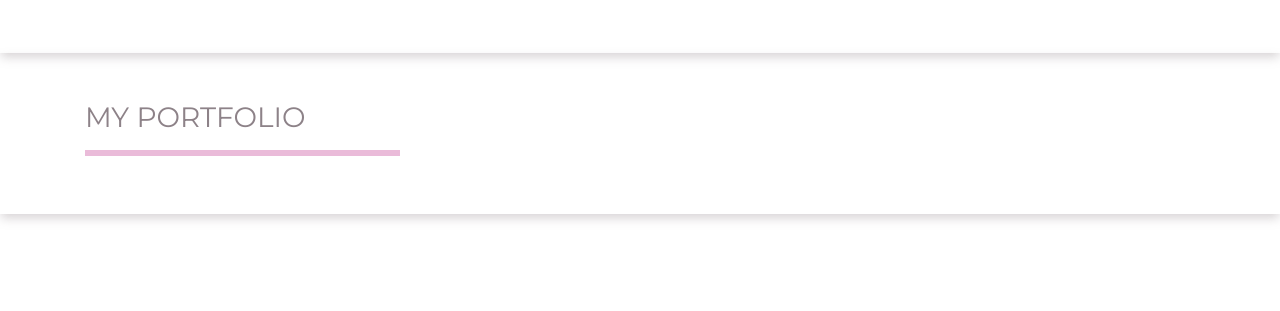
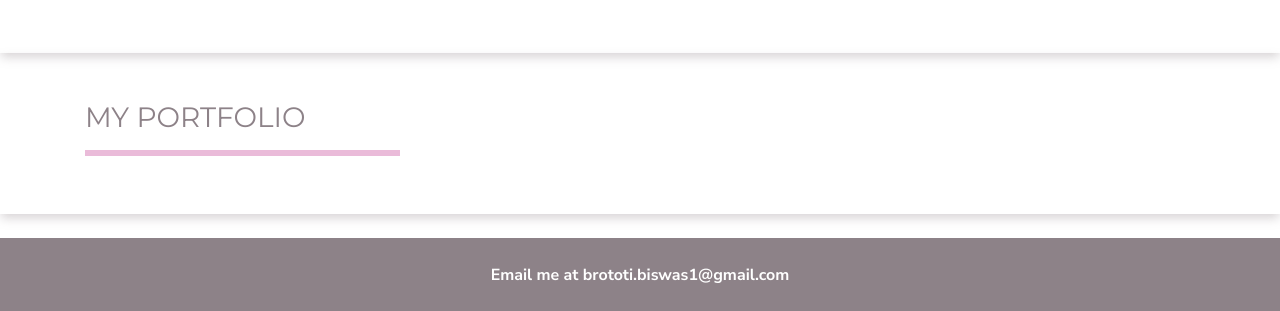
Before and after one commit to brototibiswas/brototi_portfolio, a website: page src/index.html in a window 1280 px wide. Shown: the part 749-1060 px from the top of the page. Before the commit the page ends 987 px from the top, so only its background shows below. Drawn offline with nearby package versions, Linux system fonts and the light colour scheme.

Commit message:
add footer

```diff
--- a/src/index.html
+++ b/src/index.html
@@ -71,6 +71,12 @@
                 </div>
         </section>
 
+        <footer style="flex-shrink: none;">
+                <div class="container-fluid text-center py-4 text-white" id="FOOTER-SECTION">
+                    <span>Email me at brototi.biswas1@gmail.com</span>
+                </div>
+        </footer>
+
     </div>
 </body>
 </html>
--- /dev/null
+++ b/src/sass/_footer.scss
@@ -0,0 +1,8 @@
+@import "colors";
+
+#FOOTER-SECTION {
+    background-color: $brown;
+}
+#FOOTER-SECTION span {
+    font-weight: 700;
+}
--- a/src/sass/base.scss
+++ b/src/sass/base.scss
@@ -1,6 +1,7 @@
 @import "header";
 @import "fonts";
 @import "sections";
+@import "footer";
 
 html,body {
     font-size: 16px;
```
Also changed, not shown: src/css/base.css.
